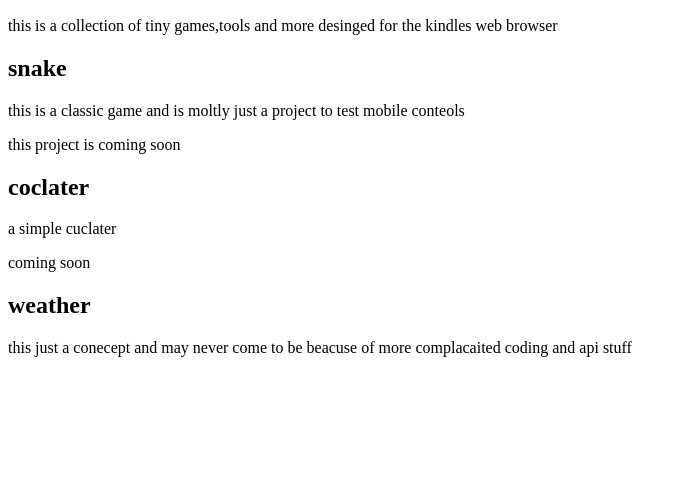
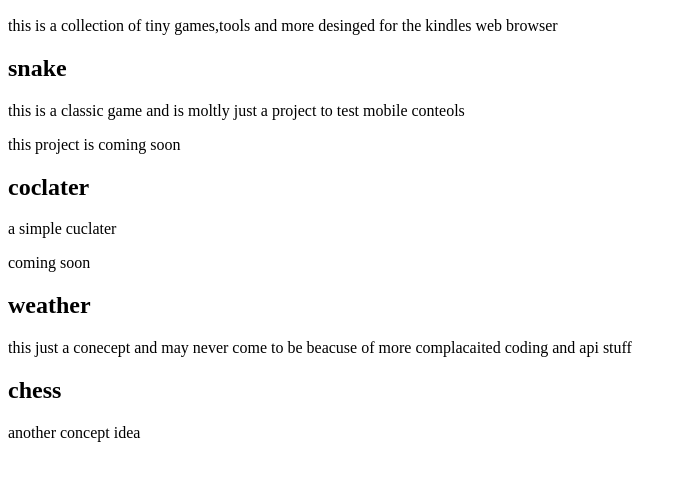
Before and after one commit to guinea7pig/kindle_apps.github.io, a plain HTML site: page docs/index.html in a window 1280 px wide. Shown: the part 110-590 px from the top of the page, without its empty margins (0-687 px from the left). Drawn offline with Linux system fonts and the light colour scheme.

Commit message:
Update index.html

```diff
--- a/docs/index.html
+++ b/docs/index.html
@@ -1,4 +1,4 @@
-<!DOCTYPE html>
+ <!DOCTYPE html>
 <html>
 	<head>
 
@@ -15,6 +15,7 @@
       <p>coming soon</p>
       <h2>weather</h2>
       <p>this just a conecept and may never come to be beacuse of more complacaited coding and api stuff</p>
-
+      <h2>chess</h2>
+      <p>another concept idea</p>
      </body>
 </html>
```
